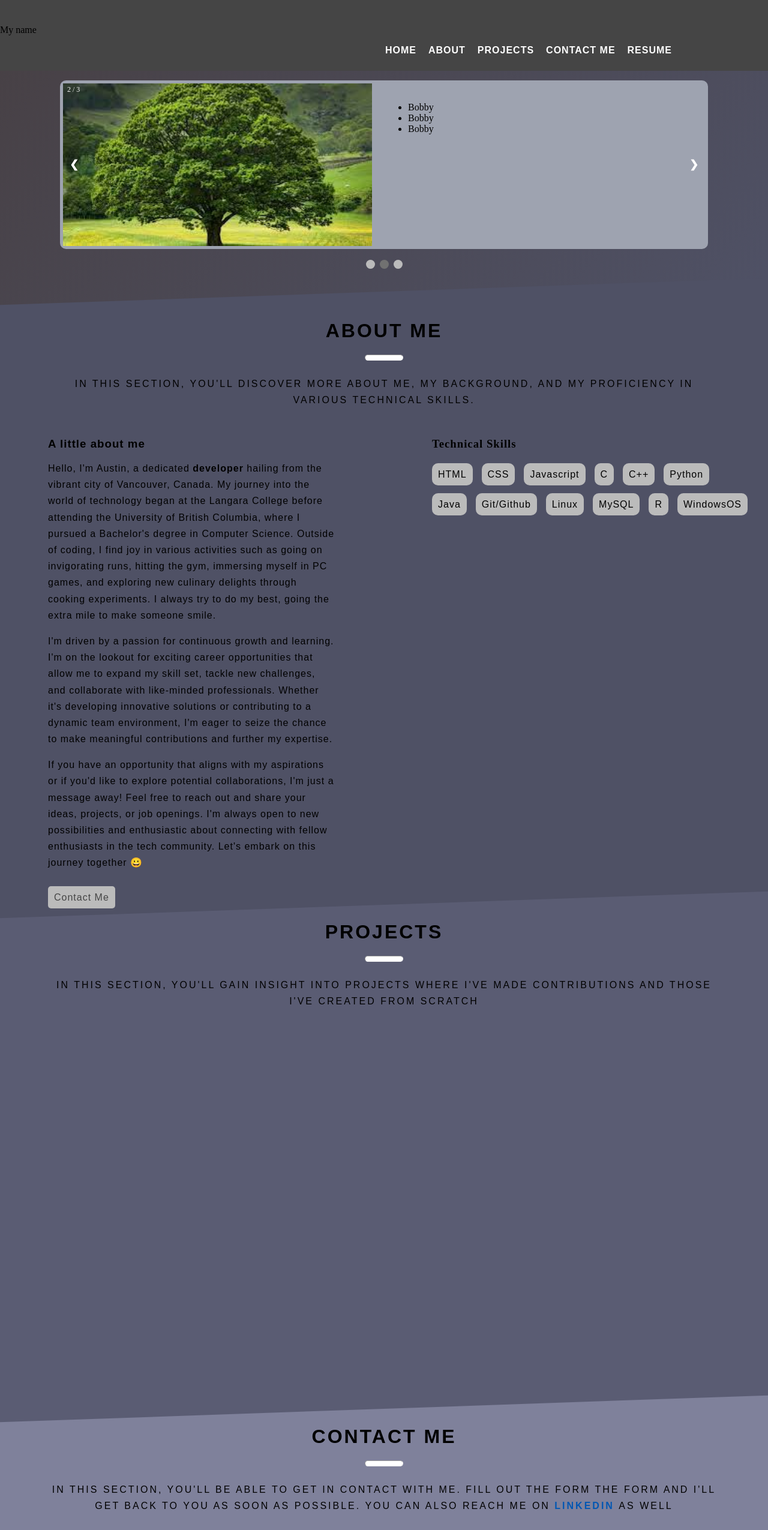
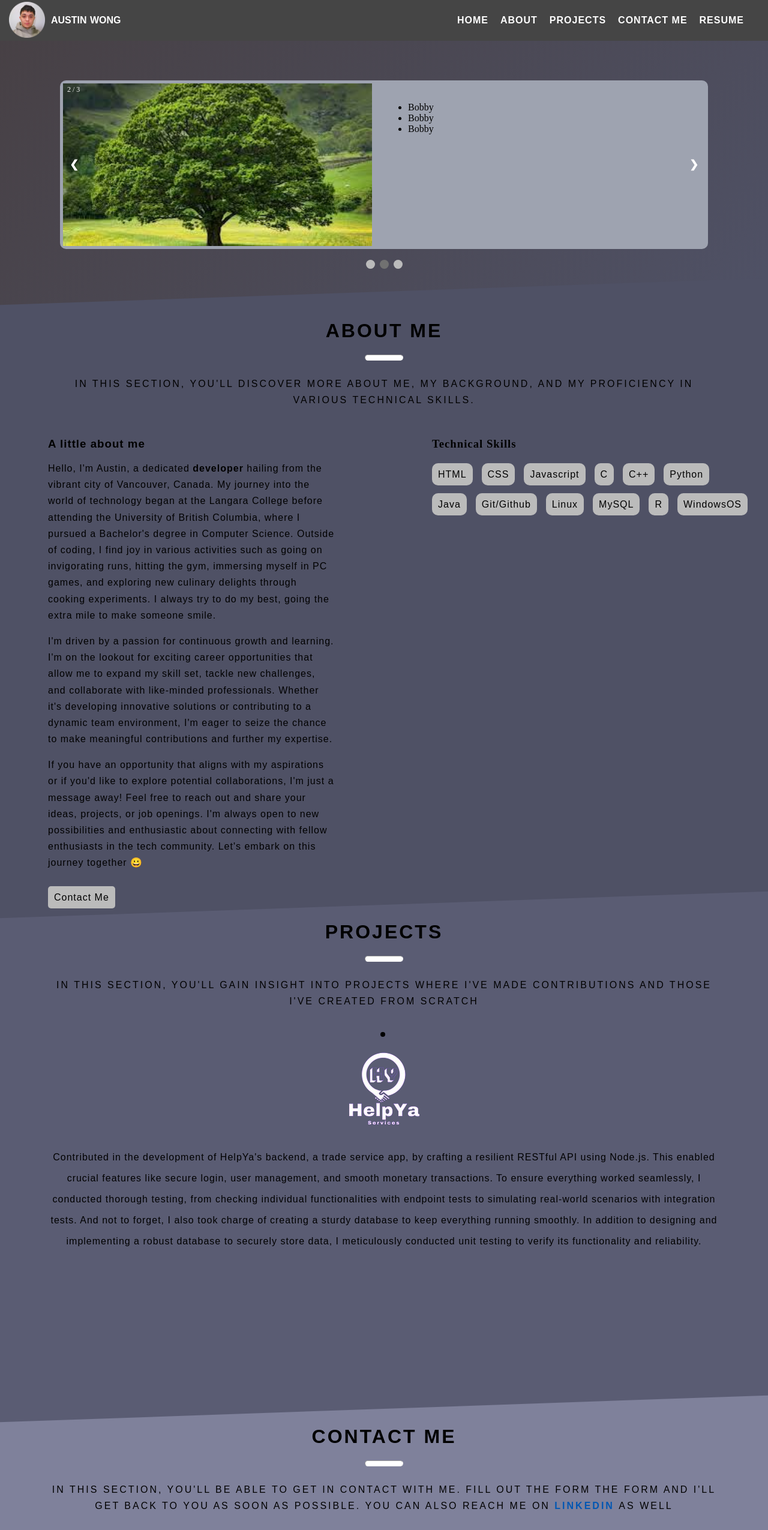
Before and after one commit to dev-awong/profolio, a plain HTML site: page index.html in a window 1280 px wide. Shown: the top 2550 px of the page at 60% size. Drawn offline with Linux system fonts and the light colour scheme.

Commit message:
project added

```diff
--- a/css/styles.css
+++ b/css/styles.css
@@ -158,6 +158,7 @@ position: relative;
     padding: 0 20px;
     display: flex;
     justify-content: flex-end;
+    margin-right: 20px;
 }
 
 .container span {
@@ -259,6 +260,7 @@ position: relative;
     transform: skewY(-2deg);
     margin-top: -20px;
     min-height: 110vh;
+    font-family: 'Source Sans Pro',sans-serif;
 }
 #contact {
     background-color: #7f819b;
@@ -293,7 +295,7 @@ body{
 }
 .remove-dec{
     text-decoration: none;
-    color: #454545;
+    color: black;
 }
 .centered {
     display: flex;
@@ -365,14 +367,44 @@ input[type="submit"]:hover {
     text-decoration: none;
     color: #0056b3;
 }
-@media screen and (max-width: 1200px) {
+.web-img{
+    height: 60px;
+    left: 15px;
+    position: absolute;
+    bottom: 5px;
+}
+.img-caption{
+    left: 85px;
+    position: absolute;
+    font-family: 'Source Sans Pro',sans-serif;
+    word-spacing: 1px;
+    text-transform: uppercase;
+    font-weight: 700;
+    color: white;
+}
+
+.project-img{
+    text-align: center;
+}
+.dotted-lines {
+    border: none;
+    border-top: 8px dotted black;
+    width: 1%;
+    padding-top: 5px;
+}
+.project-desc{
+    text-align: center;
+    letter-spacing: 1px;
+    margin-left: 75px;
+    margin-right: 75px;
+    line-height: 35px;
+}
+@media screen and (max-width: 1000px) {
     .about-content {
-      display: block; /* Change to block layout for smaller screens */
+      display: block;
     }
-
-    .about-me,
-    .skills-container {
-      width: 100%; /* Make each section take full width */
+    .about-me, .skills-container {
+      width: 100%;
     }
     .about-writing{
         margin-right: 50px;
@@ -380,4 +412,12 @@ input[type="submit"]:hover {
     .skills-container{
         padding-left: 76px;
     }
+    .container {
+        margin-right: 0;
+    }
 }
+@media screen and (max-width: 700px) {
+    .logo {
+       display: none;
+    }
+ }
--- a/index.html
+++ b/index.html
@@ -6,14 +6,17 @@
     <meta charset="UTF-8">
     <meta http-equiv="X-UA-Compatible" content="IE=edge">
     <meta name="viewport" content="width=device-width, initial-scale=1.0">
-    <title>Profile</title>
+    <title>Austin Wong | Dev</title>
 </head>
 
 <body>
 
     <nav id="jumps">
-        <div>
-            <P>My name</P>
+        <div class="logo">
+            <a href="#">
+                <img class="web-img" src="images/my-pic.png" alt="My Logo">
+            </a>
+            <span class="img-caption">Austin Wong</span>
         </div>
         <div class="container">
             <span><a href="index.html">Home</a></span>
@@ -23,6 +26,7 @@
             <span><a href="resume/resume.pdf" download target="_blank">Resume</a></span>
         </div>
     </nav>
+
 
     <div id="home">
         <div id="home-wrapper">
@@ -93,7 +97,6 @@
         </div>
     </div>
     <!-- ABOUT SEC -->
-
     <div id="about">
         <div class="fix-angle">
             <div class="center">
@@ -133,7 +136,7 @@
                             Feel free to reach out and share your ideas, projects, or job openings. I'm always open to
                             new possibilities and enthusiastic about connecting
                             with fellow enthusiasts in the tech community. Let's embark on this journey together
-                            &#128512
+                            &#128512;
                         </p>
                         <div class="button-container">
                             <span class="button-content"><a href="#contact" class="remove-dec">Contact Me</a></span>
@@ -167,15 +170,27 @@
             <div class="center">
                 <h2 class="head-sub">Projects</h2>
                 <hr class="sep">
-                <span class="desc-sec">In this section, you'll gain insight into projects where I've made contributions and
-                    those I've created from scratch</span>
+                <span class="desc-sec">In this section, you'll gain insight into projects where I've made contributions
+                    and those I've created from scratch</span>
             </div>
+            <!-- fix dots -->
+            <hr class="dotted-lines">
             <div class="project-content-container">
-                <div class="project-img">
+                <div>
+                    <div class="project-img">
+                        <img src="images/helpya.png" alt="helpya-logo">
+                    </div>
+                    <div class="project-desc">
+                        <p>
+                            Contributed in the development of HelpYa's backend, a trade service app, by crafting a resilient RESTful API
+                            using Node.js. This enabled crucial features like secure login, user management, and smooth monetary transactions.
+                            To ensure everything worked seamlessly, I conducted thorough testing, from checking individual functionalities with
+                            endpoint tests to simulating real-world scenarios with integration tests. And not to forget, I also took charge of
+                            creating a sturdy database to keep everything running smoothly. In addition to designing and implementing a robust
+                            database to securely store data, I meticulously conducted unit testing to verify its functionality and reliability.
+                        </p>
 
-                </div>
-                <div class="project-desc">
-
+                    </div>
                 </div>
             </div>
 
@@ -187,8 +202,11 @@
             <div class="center">
                 <h2 class="head-sub">Contact Me</h2>
                 <hr class="sep">
-                <span class="desc-sec">In this section, you'll be able to get in contact with me. Fill out the form the form and I'll
-                    get back to you as soon as possible. You can also reach me on <strong><a href="https://www.linkedin.com/in/austin-wong-8a900916a/" target="_blank" class="contact-anchor">Linkedin</a>
+                <span class="desc-sec">In this section, you'll be able to get in contact with me. Fill out the form the
+                    form and I'll
+                    get back to you as soon as possible. You can also reach me on <strong><a
+                            href="https://www.linkedin.com/in/austin-wong-8a900916a/" target="_blank"
+                            class="contact-anchor">Linkedin</a>
                     </strong> as well
                 </span>
             </div>
@@ -203,7 +221,8 @@
                         </div>
                         <div class="form-group">
                             <label for="email">Your email</label>
-                            <input type="email" id="email" name="email" placeholder="Email" required autocomplete="email">
+                            <input type="email" id="email" name="email" placeholder="Email" required
+                                autocomplete="email">
                         </div>
 
                         <div class="form-group">
@@ -211,7 +230,7 @@
                             <textarea id="message" name="message" placeholder="Message" rows="5" required></textarea>
                         </div>
                         <div class="form-group">
-                            <input type="submit" value="Submit" required>
+                            <input type="submit" value="Submit">
                         </div>
 
                     </form>
```
Also changed, not shown: images/helpya.png (added), images/my-pic.png (added).
